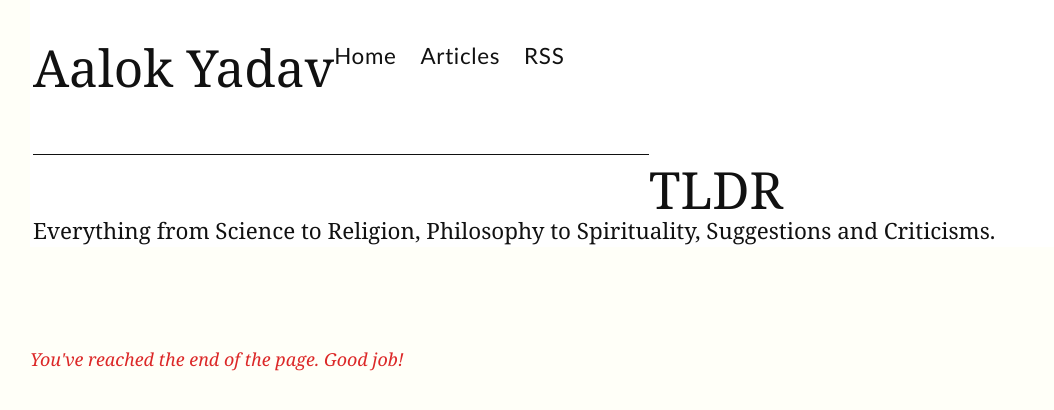
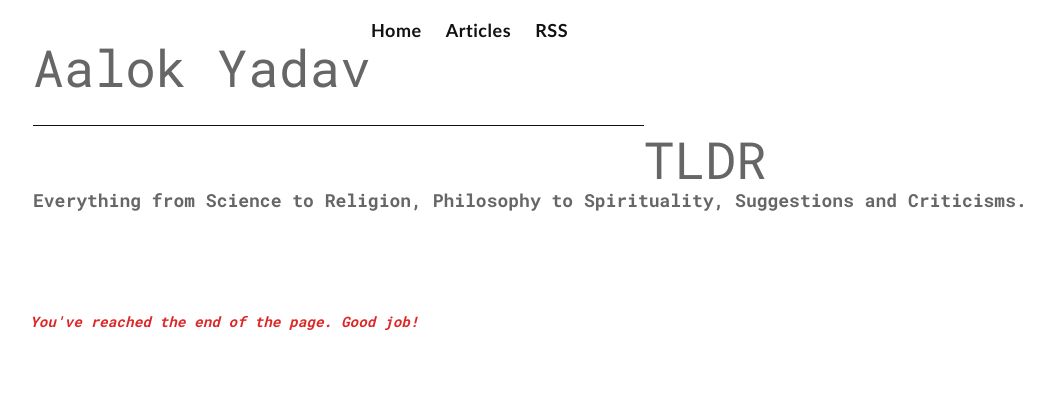
Before and after one commit to aalokyadav96/flexedblog, a Jekyll site: the page built from index.html, in a window 1280 px wide. Shown: the top 410 px of the page, without its empty margins (50-1104 px from the left). Built offline with Jekyll 4.4.1, drawn with Linux system fonts in a browser that asks for light colours.

Commit message:
Update head.html

```diff
--- a/_includes/head.html
+++ b/_includes/head.html
@@ -12,6 +12,36 @@
     <link href='{{ site.baseurl }}/feed.xml' rel='alternate' type='application/atom+xml'>
     <link rel="canonical" href="{{ site.baseurl }}{{ page.url }}">
     <link rel="stylesheet" href="{{ site.baseurl }}/style.css">
+        <meta charset="UTF-8">
+    <meta content="width=device-width, initial-scale=1, minimum-scale=1, maximum-scale=1, viewport-fit=cover" id="viewport" name="viewport">
+    <meta content="IE=edge" http-equiv="X-UA-Compatible">
+    <meta content="yes" name="mobile-web-app-capable">
+    <link rel="stylesheet" href="https://fonts.googleapis.com/css?family=Roboto:300,400,500,600,900%7CRoboto+Mono:300,400,500,700" media="all">
+    <style>
+        body {
+            /*        background: #c7ffd3;*/
+            font-family: Roboto Mono;
+            font-size: 18px;
+            font-weight: 700;
+            color: #666;
+            margin: 0 auto;
+            line-height: 1.6;
+            background: #ffffff;
+            /* url(https://www.toptal.com/designers/subtlepatterns/patterns/memphis-colorful.png);*/
+        }
+
+        * {
+            margin: 0;
+            padding: 0;
+            box-sizing: border-box;
+            vertical-align: baseline;
+            text-decoration: none;
+            list-style-type: none;
+        }
+
+    </style>
+
+
 </head>
 
 <body>
```
